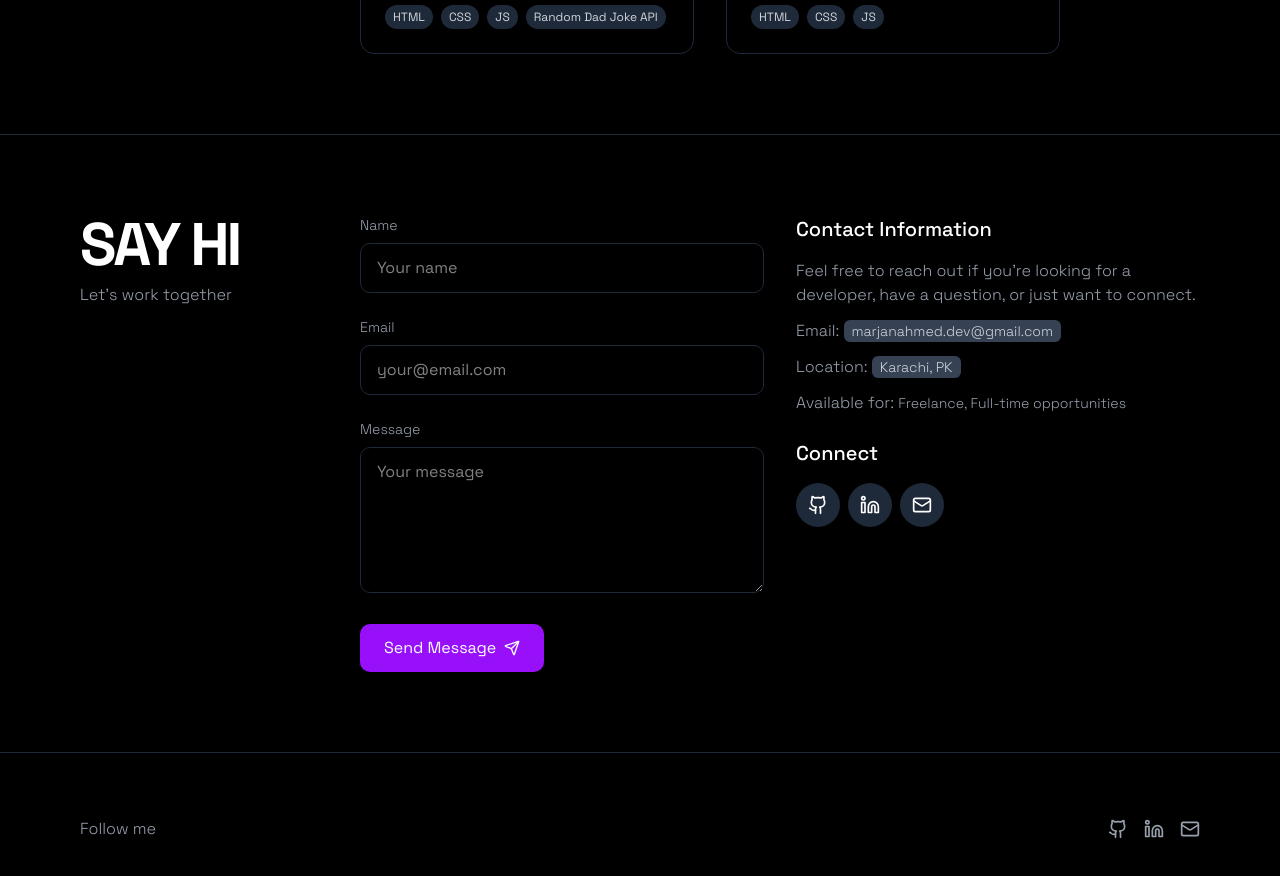
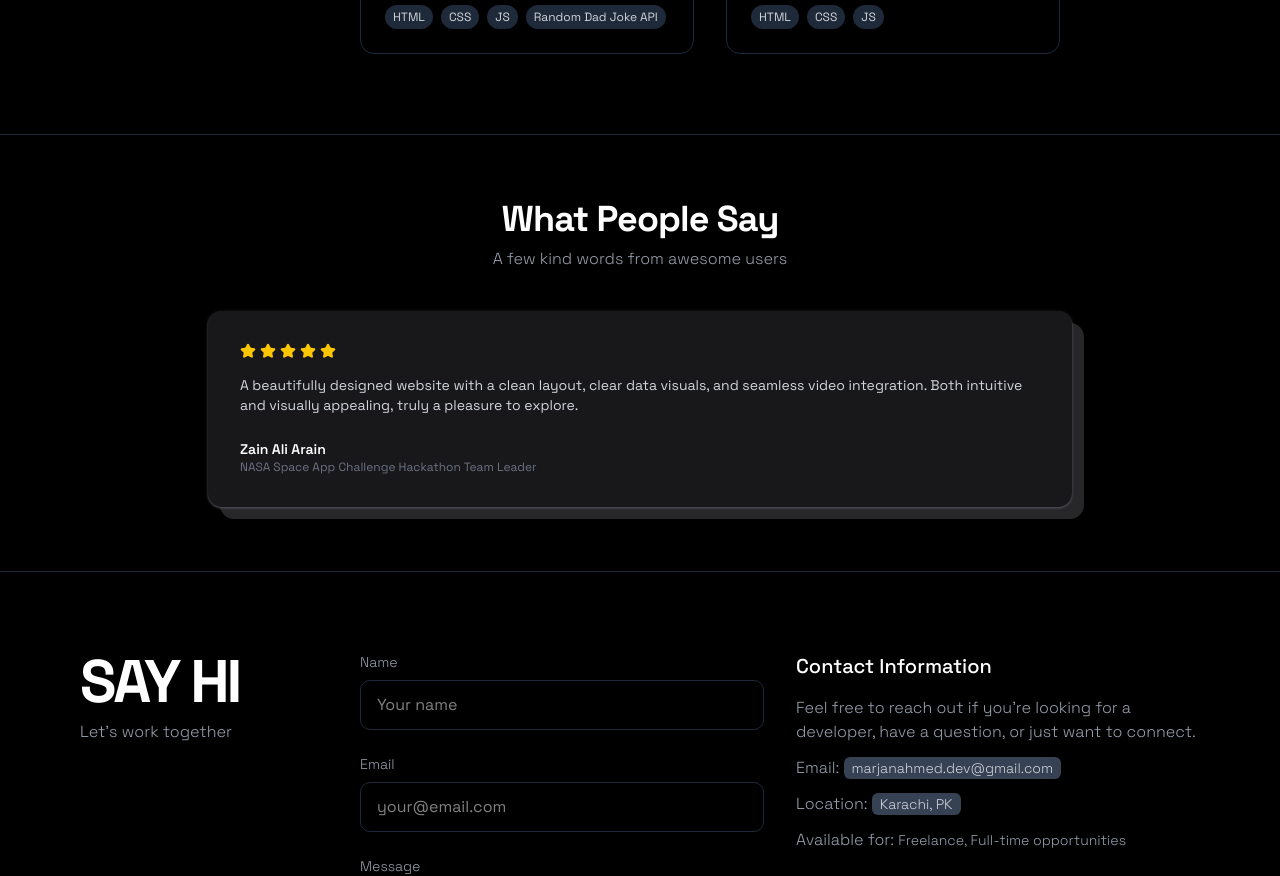
Before and after one commit to marjan-ahmed/marjan-portfolio, a Next.js app: page / in a window 1280 px wide. Shown: the part 3500-4376 px from the top of the page. Built offline with nearby package versions, Linux system fonts and the light colour scheme.

Commit message:
feat: add testimonial

```diff
--- a/app/page.tsx
+++ b/app/page.tsx
@@ -13,6 +13,7 @@ import XP from "@/components/XP"
 import ContactSection from "@/components/ContactSection"
 import Edu from "@/components/Edu"
 import BackToTopButton from "@/components/BackToTop"
+import Testimonial from "@/components/Testimonial"
 
 export default function Home() {
   const data = new Date()
@@ -93,6 +94,7 @@ export default function Home() {
 
       <SkillSection />
       <ProjectSection />
+      <Testimonial />
       <ContactSection />
 
       {/* Footer */}
--- /dev/null
+++ b/components/Testimonial.tsx
@@ -0,0 +1,40 @@
+'use client'
+import { StarIcon } from 'lucide-react'
+import React from 'react'
+
+const Testimonial = () => {
+  return (
+    <section className="py-16 border-t border-gray-800 bg-transparent text-white" id="testimonial">
+      <div className="container max-w-4xl mx-auto px-4">
+        <div className="text-center mb-10">
+          <h2 className="text-4xl font-bold tracking-tight">What People Say</h2>
+          <p className="text-gray-400 mt-2 font-light">A few kind words from awesome users</p>
+        </div>
+        <div className="relative">
+  {/* Red background box positioned backward and offset to the left */}
+  <div className="absolute top-0 left-0 w-full h-full bg-zinc-800 rounded-xl translate-y-3 translate-x-3 z-0" />
+
+  {/* Foreground testimonial box */}
+  <div className="relative bg-zinc-900 shadow-zinc-600  shadow-sm border-none rounded-xl p-6 sm:p-8 z-10">
+    <div className="flex items-center gap-1 mb-4">
+      {Array(5).fill(null).map((_, i) => (
+        <StarIcon key={i} className="text-yellow-400 w-4 h-4 fill-yellow-400" />
+      ))}
+    </div>
+    <p className="text-sm sm:text-md  text-gray-300">
+      A beautifully designed website with a clean layout, clear data visuals, and seamless video integration.
+      Both intuitive and visually appealing, truly a pleasure to explore.
+    </p>
+    <div className="mt-6">
+      <p className="text-white font-semibold text-sm">Zain Ali Arain</p>
+      <p className="text-gray-500 text-xs">NASA Space App Challenge Hackathon Team Leader</p>
+    </div>
+  </div>
+</div>
+
+      </div>
+    </section>
+  )
+}
+
+export default Testimonial
```
